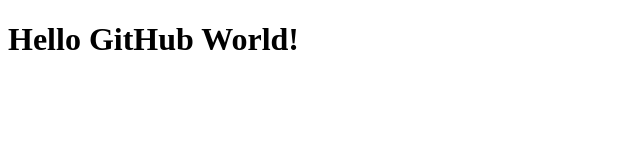
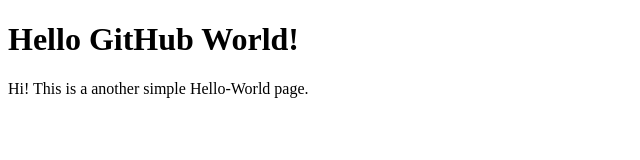
Before and after one commit to camilobg/hello-world, a plain HTML site: page index.html in a window 1280 px wide. Shown: the whole page, without its empty margins (0-640 px from the left). Drawn offline with Linux system fonts and the light colour scheme.

Commit message:
Update index.html
- Include a paragraph
- Uploaded the title tag's text

```diff
--- a/index.html
+++ b/index.html
@@ -10,7 +10,7 @@
 		<meta name="author" content="Camilo B Groberio">
 		<meta name="viewport" content="width=device-width, initial-scale=1.0">
 
-		<title> Hello GitHub World </title>
+		<title> Hello GitHub World! </title>
 
 	</head>
 
@@ -19,6 +19,10 @@
 
 		<h1> Hello GitHub World! </h1>
 
+		<p align="justify">
+		Hi! This is a another simple Hello-World page.
+		</p>
+
 	</body>
 
 
```
